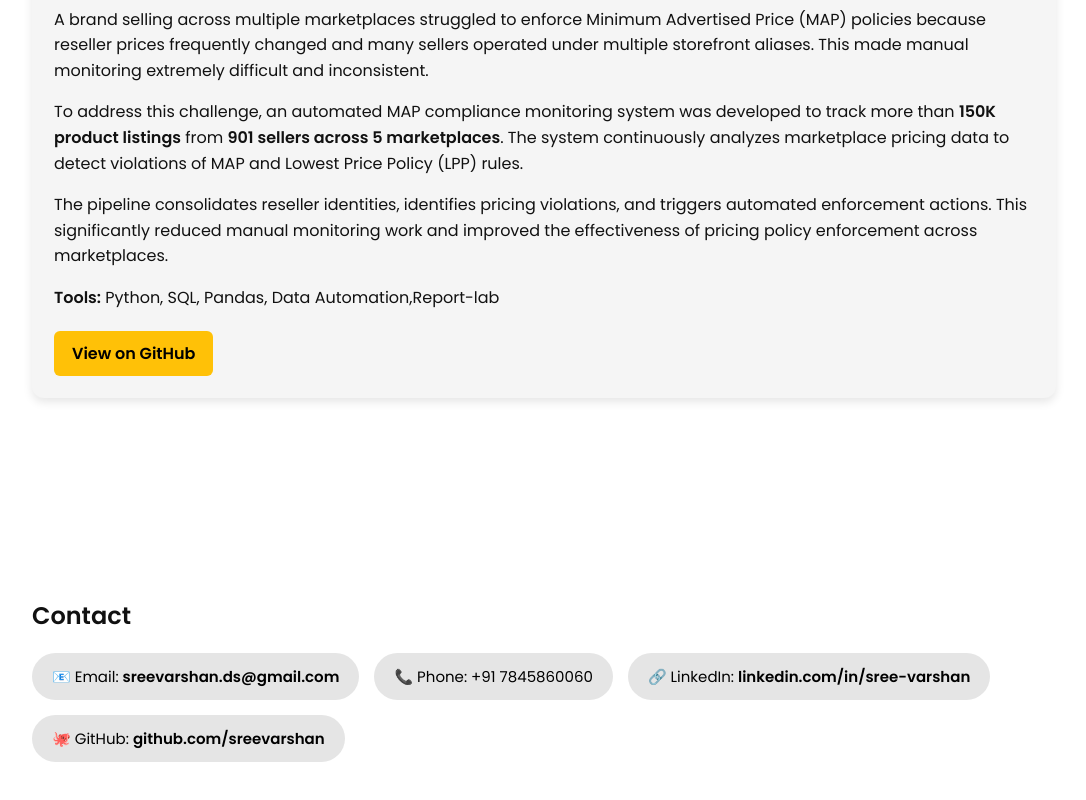
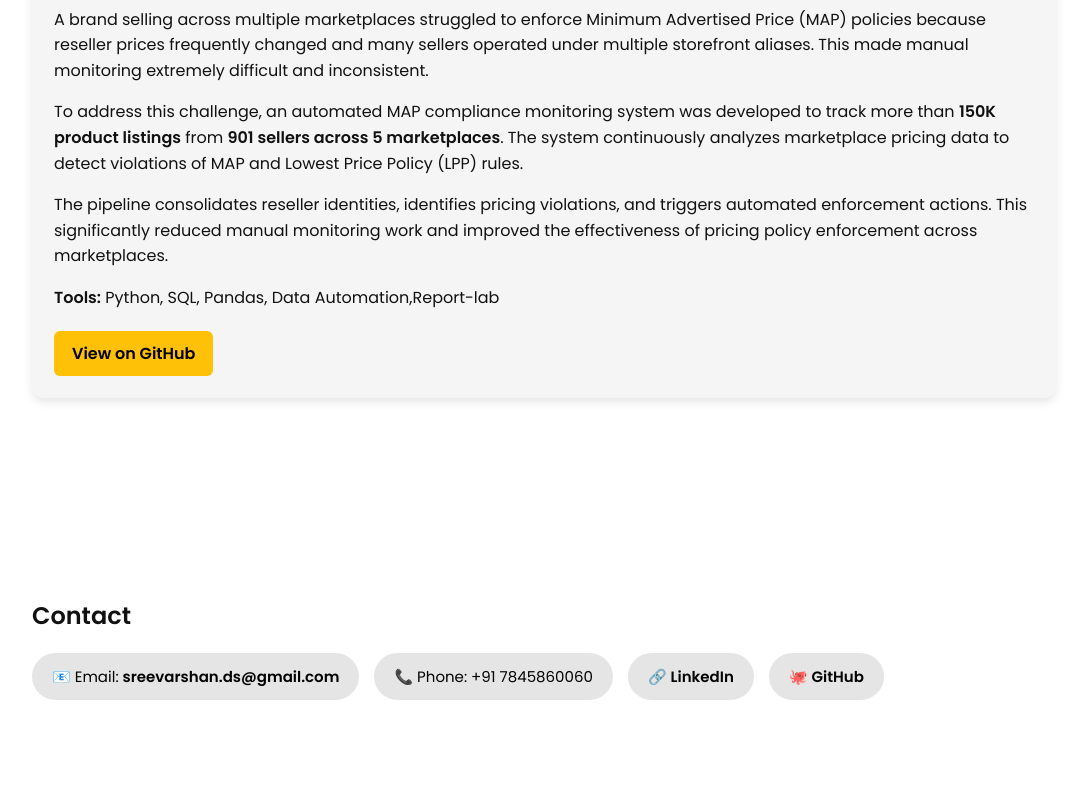
Before and after one commit to sreevarshan05-rgb/wesite, a plain HTML site: page index.html in a window 1280 px wide. Shown: the part 3732-4532 px from the top of the page, without its empty margins (96-1182 px from the left). Drawn offline with Linux system fonts and the light colour scheme.

Commit message:
Update index.html

```diff
--- a/index.html
+++ b/index.html
@@ -255,7 +255,6 @@ View on GitHub
 </section>
 
 
-
 <section id="contact" class="section">
 
 <h1>Contact</h1>
@@ -263,8 +262,7 @@ View on GitHub
 <div class="contact-container">
 
 <div class="contact-badge">
-📧 Email:
-<a href="mailto:sreevarshan.ds@gmail.com">sreevarshan.ds@gmail.com</a>
+📧 Email: <a href="mailto:sreevarshan.ds@gmail.com">sreevarshan.ds@gmail.com</a>
 </div>
 
 <div class="contact-badge">
@@ -272,17 +270,11 @@ View on GitHub
 </div>
 
 <div class="contact-badge">
-🔗 LinkedIn:
-<a href="https://www.linkedin.com/in/sree-varshan" target="_blank">
-linkedin.com/in/sree-varshan
-</a>
+🔗 <a href="https://www.linkedin.com/in/sree-varshan" target="_blank">LinkedIn</a>
 </div>
 
 <div class="contact-badge">
-🐙 GitHub:
-<a href="https://github.com/sreevarshan" target="_blank">
-github.com/sreevarshan
-</a>
+🐙 <a href="https://github.com/sreevarshan" target="_blank">GitHub</a>
 </div>
 
 </div>
```
